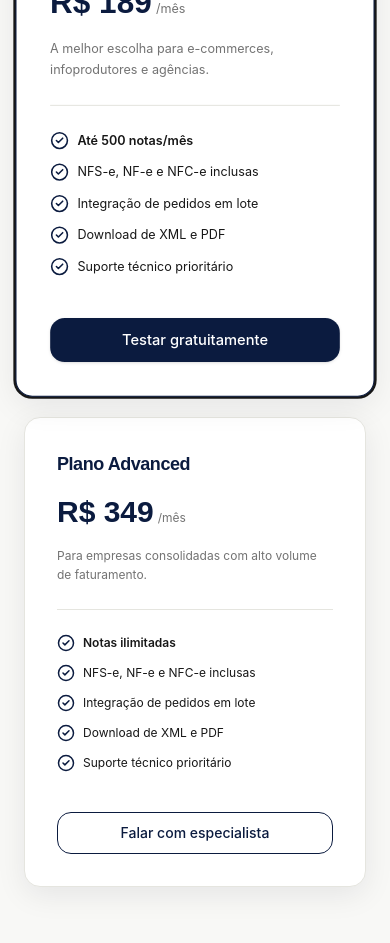
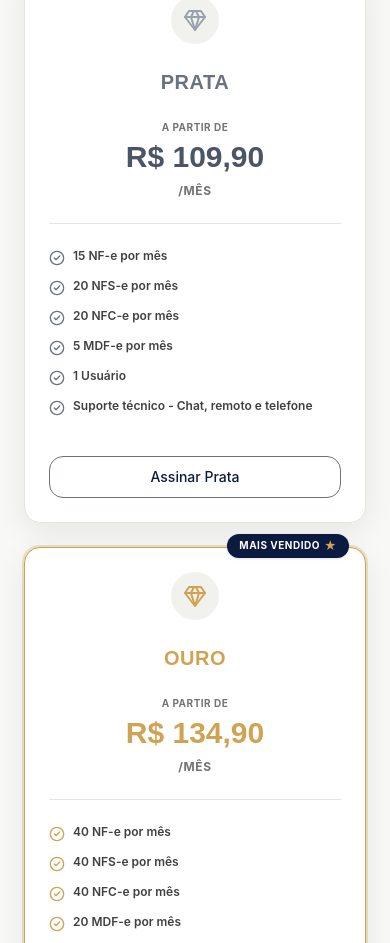
Before and after one commit to matheusgvl/pixelcontasv2, a React (Vite) app: page / in a window 390 px wide. Shown: the part 7980-8923 px from the top of the page. Built offline with nearby package versions, Linux system fonts and the light colour scheme.

Commit message:
FEATURE - adicionar valores novos

```diff
--- a/src/pages/LandingPage.tsx
+++ b/src/pages/LandingPage.tsx
@@ -41,9 +41,72 @@ export const LandingPage: React.FC = () => {
   ];
 
   const plans = [
-    { name: 'Plano Start', price: 'R$ 89', desc: 'Ideal para prestadores de serviços iniciantes e freelancers.', limit: 'Até 30 notas/mês', btn: 'Começar agora', highlight: false },
-    { name: 'Plano Pro', price: 'R$ 189', desc: 'A melhor escolha para e-commerces, infoprodutores e agências.', limit: 'Até 500 notas/mês', btn: 'Testar gratuitamente', highlight: true },
-    { name: 'Plano Advanced', price: 'R$ 349', desc: 'Para empresas consolidadas com alto volume de faturamento.', limit: 'Notas ilimitadas', btn: 'Falar com especialista', highlight: false }
+    {
+      name: 'BRONZE',
+      price: 'R$ 49,90',
+      features: [
+        '15 NFS-e por mês',
+        '1 Usuário',
+        'Suporte técnico - Chat, remoto e telefone'
+      ],
+      btn: 'Começar agora',
+      highlight: false
+    },
+    {
+      name: 'PRATA',
+      price: 'R$ 109,90',
+      features: [
+        '15 NF-e por mês',
+        '20 NFS-e por mês',
+        '20 NFC-e por mês',
+        '5 MDF-e por mês',
+        '1 Usuário',
+        'Suporte técnico - Chat, remoto e telefone'
+      ],
+      btn: 'Assinar Prata',
+      highlight: false
+    },
+    {
+      name: 'OURO',
+      price: 'R$ 134,90',
+      features: [
+        '40 NF-e por mês',
+        '40 NFS-e por mês',
+        '40 NFC-e por mês',
+        '20 MDF-e por mês',
+        '20 CT-e por mês',
+        'Até 3 usuários',
+        'Controle de compras',
+        'Controle de estoque',
+        'Controle financeiro',
+        'Controle O.S',
+        'Relatórios gerenciais',
+        'Suporte técnico - Chat, remoto e telefone'
+      ],
+      btn: 'Assinar Ouro',
+      highlight: true
+    },
+    {
+      name: 'DIAMANTE',
+      price: 'R$ 169,90',
+      features: [
+        'NF-e / NFC-e / NFS-e / MDF-e e CT-e ilimitado',
+        'Até 7 usuários',
+        'Controle de compras',
+        'Controle de estoque',
+        'Controle financeiro',
+        'Controle de locação',
+        'Controle de O.S',
+        'Integrações e commerce com Nuvem Shop',
+        'Integração com iFood',
+        'Integração com Mercado Livre',
+        'Emissão de boletos bancários',
+        '+ de 50 relatórios de gestão',
+        'Suporte técnico - Chat, remoto e telefone'
+      ],
+      btn: 'Assinar Diamante',
+      highlight: false
+    }
   ];
 
   const logoSrc = "/logo-horizontal.jpeg";
@@ -260,59 +323,52 @@ export const LandingPage: React.FC = () => {
         <div className="max-w-7xl mx-auto px-6 md:px-12 flex flex-col gap-12 w-full">
           <div className="text-center max-w-xl mx-auto flex flex-col gap-2.5">
             <span className="text-xs font-bold text-pixel-navy-900 uppercase tracking-wider font-title">Preços Claros</span>
-            <h2 className="text-3xl font-black text-pixel-navy-900 font-title">Escolha o plano ideal para a sua jornada</h2>
-            <p className="text-sm text-pixel-neutral-500">Planos simples e transparentes. Mude de plano a qualquer momento.</p>
+            <h2 className="text-3xl font-black text-pixel-navy-900 font-title uppercase">Planos que se adaptam ao tamanho do seu negócio!</h2>
+            <p className="text-sm text-pixel-neutral-500">Escolha o plano ideal e leve sua gestão para o próximo nível.</p>
           </div>
 
-          <div className="grid grid-cols-1 md:grid-cols-3 gap-8">
+          <div className="grid grid-cols-1 md:grid-cols-2 xl:grid-cols-4 gap-6 lg:gap-8">
             {plans.map((p, idx) => (
               <div
                 key={idx}
-                className={`p-8 border rounded-premium bg-white shadow-premium flex flex-col justify-between gap-6 transition-all duration-200 hover:shadow-premium-hover relative
-                  ${p.highlight ? 'border-pixel-navy-900 ring-2 ring-brand-teal/30 scale-105 z-10' : 'border-pixel-neutral-200'}`}
+                className={`p-6 border rounded-premium bg-white shadow-premium flex flex-col justify-between gap-6 transition-all duration-200 hover:shadow-premium-hover relative
+                  ${p.highlight ? 'border-pixel-gold-500 ring-2 ring-pixel-gold-500/30 xl:scale-105 z-10' : 'border-pixel-neutral-200'}`}
               >
                 {p.highlight && (
-                  <span className="absolute top-[-14px] left-1/2 transform -translate-x-1/2 bg-pixel-gold-500 text-white text-[10px] font-bold px-3 py-1 rounded-full uppercase tracking-wider shadow-sm">
-                    Mais Escolhido
+                  <span className="absolute top-[-14px] right-4 bg-pixel-navy-900 text-white text-[10px] font-bold px-3 py-1 rounded-full uppercase tracking-wider shadow-sm flex items-center gap-1">
+                    Mais Vendido <span className="text-pixel-gold-500 text-xs">★</span>
                   </span>
                 )}
 
-                <div className="flex flex-col gap-4">
-                  <h3 className="text-lg font-bold text-pixel-navy-900 font-title">{p.name}</h3>
-                  <div className="flex items-baseline gap-1">
-                    <span className="text-3xl font-black text-pixel-navy-900 font-title">{p.price}</span>
-                    <span className="text-xs text-pixel-neutral-500">/mês</span>
+                <div className="flex flex-col gap-4 text-center">
+                  <div className="flex items-center justify-center">
+                    <span className="p-3 bg-pixel-neutral-100 rounded-full mb-2">
+                      <svg width="24" height="24" viewBox="0 0 24 24" fill="none" stroke="currentColor" strokeWidth="2" strokeLinecap="round" strokeLinejoin="round" className={p.highlight ? 'text-pixel-gold-500' : p.name === 'BRONZE' ? 'text-[#cd7f32]' : p.name === 'PRATA' ? 'text-gray-400' : 'text-pixel-navy-900'}><path d="M6 3h12l4 6-10 13L2 9Z"/><path d="M11 3 8 9l4 13 4-13-3-6"/><path d="M2 9h20"/></svg>
+                    </span>
                   </div>
-                  <p className="text-xs text-pixel-neutral-500 leading-relaxed">{p.desc}</p>
+                  <h3 className={`text-xl font-black font-title uppercase tracking-wide ${p.highlight ? 'text-pixel-gold-500' : p.name === 'BRONZE' ? 'text-[#cd7f32]' : p.name === 'PRATA' ? 'text-gray-500' : 'text-pixel-navy-900'}`}>{p.name}</h3>
+                  <div className="text-[10px] font-bold uppercase tracking-wider text-pixel-neutral-500 mt-2">
+                    A partir de
+                  </div>
+                  <div className="flex items-center justify-center gap-1 -mt-3">
+                    <span className={`text-3xl md:text-4xl font-black font-title ${p.highlight ? 'text-pixel-gold-500' : p.name === 'BRONZE' ? 'text-[#cd7f32]' : p.name === 'PRATA' ? 'text-gray-600' : 'text-pixel-navy-900'}`}>{p.price}</span>
+                  </div>
+                  <span className="text-xs text-pixel-neutral-500 -mt-2 font-bold uppercase tracking-wider">/Mês</span>
                   <div className="h-px bg-pixel-neutral-200 my-2"></div>
-                  <ul className="flex flex-col gap-3 text-xs">
-                    <li className="flex items-center gap-2 text-pixel-neutral-900 font-semibold">
-                      <CheckCircle2 className="h-4.5 w-4.5 text-pixel-navy-900 shrink-0" />
-                      <span>{p.limit}</span>
-                    </li>
-                    <li className="flex items-center gap-2">
-                      <CheckCircle2 className="h-4.5 w-4.5 text-pixel-navy-900 shrink-0" />
-                      <span>NFS-e, NF-e e NFC-e inclusas</span>
-                    </li>
-                    <li className="flex items-center gap-2">
-                      <CheckCircle2 className="h-4.5 w-4.5 text-pixel-navy-900 shrink-0" />
-                      <span>Integração de pedidos em lote</span>
-                    </li>
-                    <li className="flex items-center gap-2">
-                      <CheckCircle2 className="h-4.5 w-4.5 text-pixel-navy-900 shrink-0" />
-                      <span>Download de XML e PDF</span>
-                    </li>
-                    <li className="flex items-center gap-2">
-                      <CheckCircle2 className="h-4.5 w-4.5 text-pixel-navy-900 shrink-0" />
-                      <span>Suporte técnico prioritário</span>
-                    </li>
+                  <ul className="flex flex-col gap-3 text-xs text-left">
+                    {p.features.map((feat, fidx) => (
+                      <li key={fidx} className="flex items-start gap-2 text-pixel-neutral-700 font-semibold leading-snug">
+                        <CheckCircle2 className={`h-4 w-4 shrink-0 mt-0.5 ${p.highlight ? 'text-pixel-gold-500' : p.name === 'BRONZE' ? 'text-[#cd7f32]' : p.name === 'PRATA' ? 'text-gray-500' : 'text-pixel-navy-900'}`} />
+                        <span>{feat}</span>
+                      </li>
+                    ))}
                   </ul>
                 </div>
 
                 <Link to="/cadastro" className="mt-4">
                   <Button
                     variant={p.highlight ? 'primary' : 'outline'}
-                    className="w-full"
+                    className={`w-full ${p.highlight ? 'bg-pixel-gold-500 text-white border-none hover:bg-pixel-gold-600' : p.name === 'BRONZE' ? 'border-[#cd7f32] text-[#cd7f32] hover:bg-orange-50' : p.name === 'PRATA' ? 'border-gray-500 text-gray-600 hover:bg-gray-50' : 'border-pixel-navy-900 text-pixel-navy-900 hover:bg-brand-navy/5'}`}
                   >
                     {p.btn}
                   </Button>
```
Also changed, not shown: 4 other files (tests, documents, lock files or other folders).
